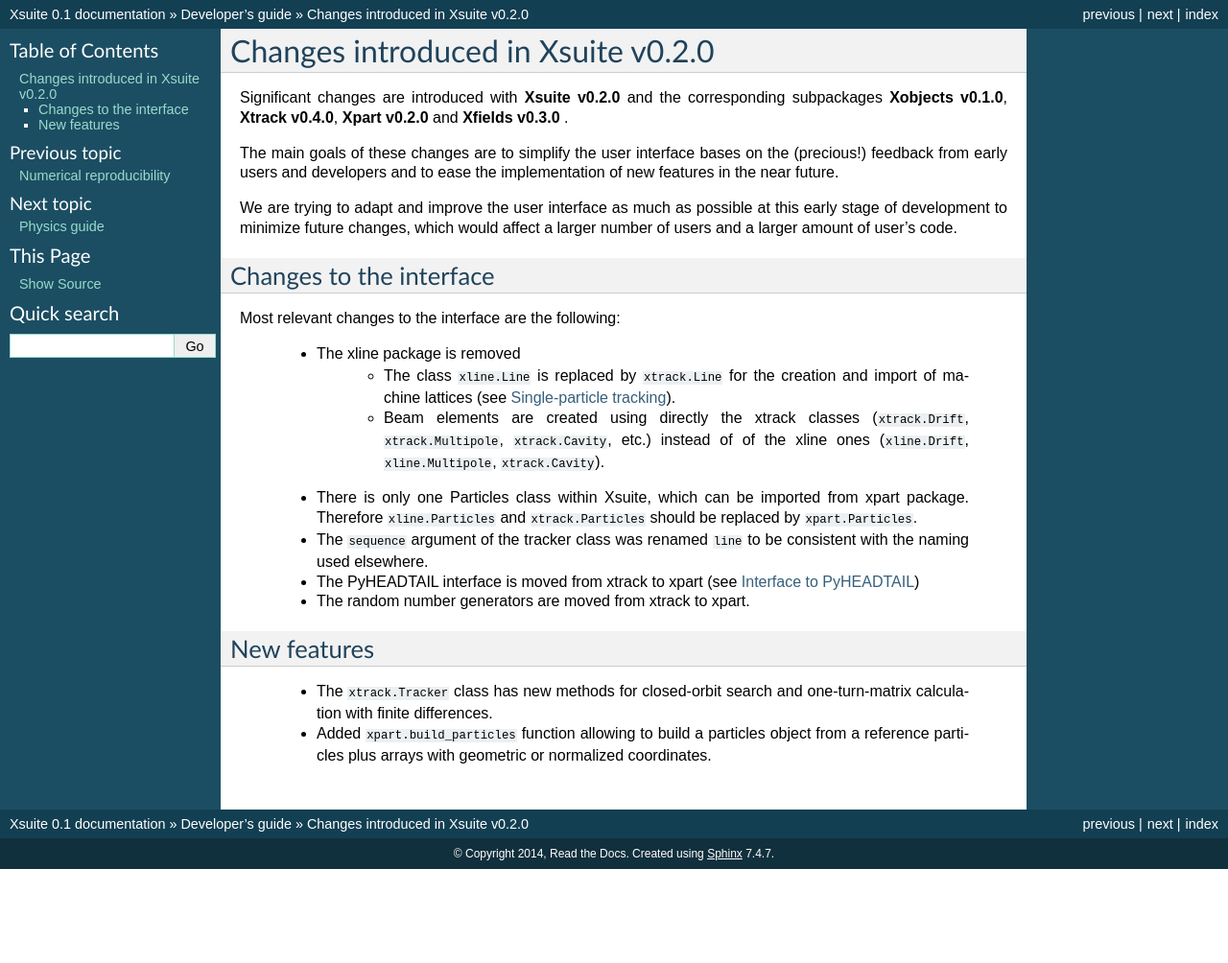
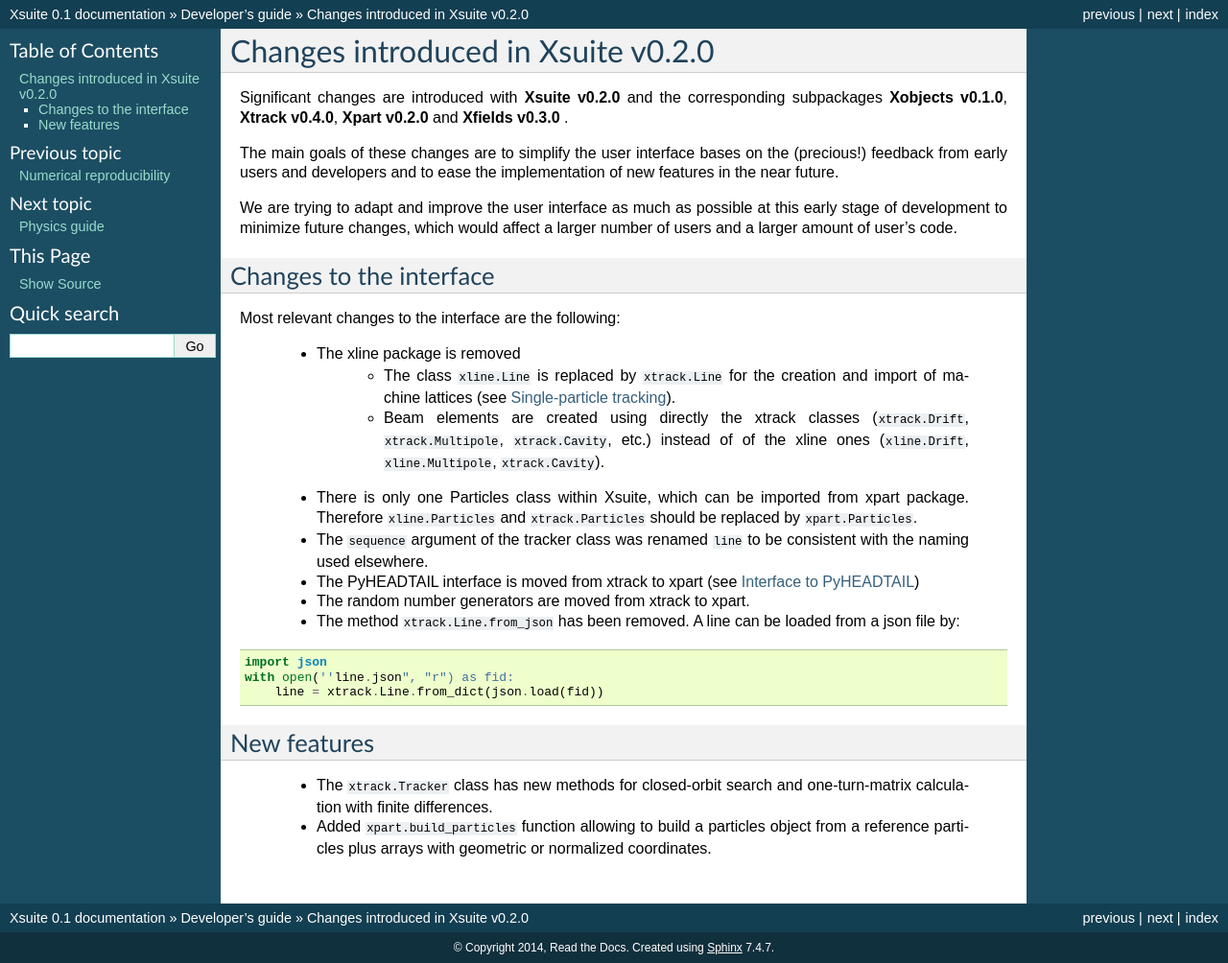
Before and after one commit to xsuite/xsuite, a Sphinx documentation site: the page built from docs/v020changes.rst, in a window 1280 px wide. Shown: the whole page at 96% size. Built offline with Sphinx 7.4.7, drawn with Linux system fonts in a browser that asks for light colours; before the commit the page ends 906 px from its top, so only the background shows below that.

Commit message:
Quick push

```diff
--- a/docs/v020changes.rst
+++ b/docs/v020changes.rst
@@ -20,6 +20,13 @@
  - The ``sequence`` argument of the tracker class was renamed ``line`` to be consistent with the naming used elsewhere.
  - The PyHEADTAIL interface is moved from xtrack to xpart (see :doc:`pyhtinterface`)
  - The random number generators are moved from xtrack to xpart.
+ - The method ``xtrack.Line.from_json`` has been removed. A line can be loaded from a json file by:
+
+.. code-block:: python
+
+    import json
+    with open(''line.json", "r") as fid:
+        line = xtrack.Line.from_dict(json.load(fid))
 
 New features
 ============
```
